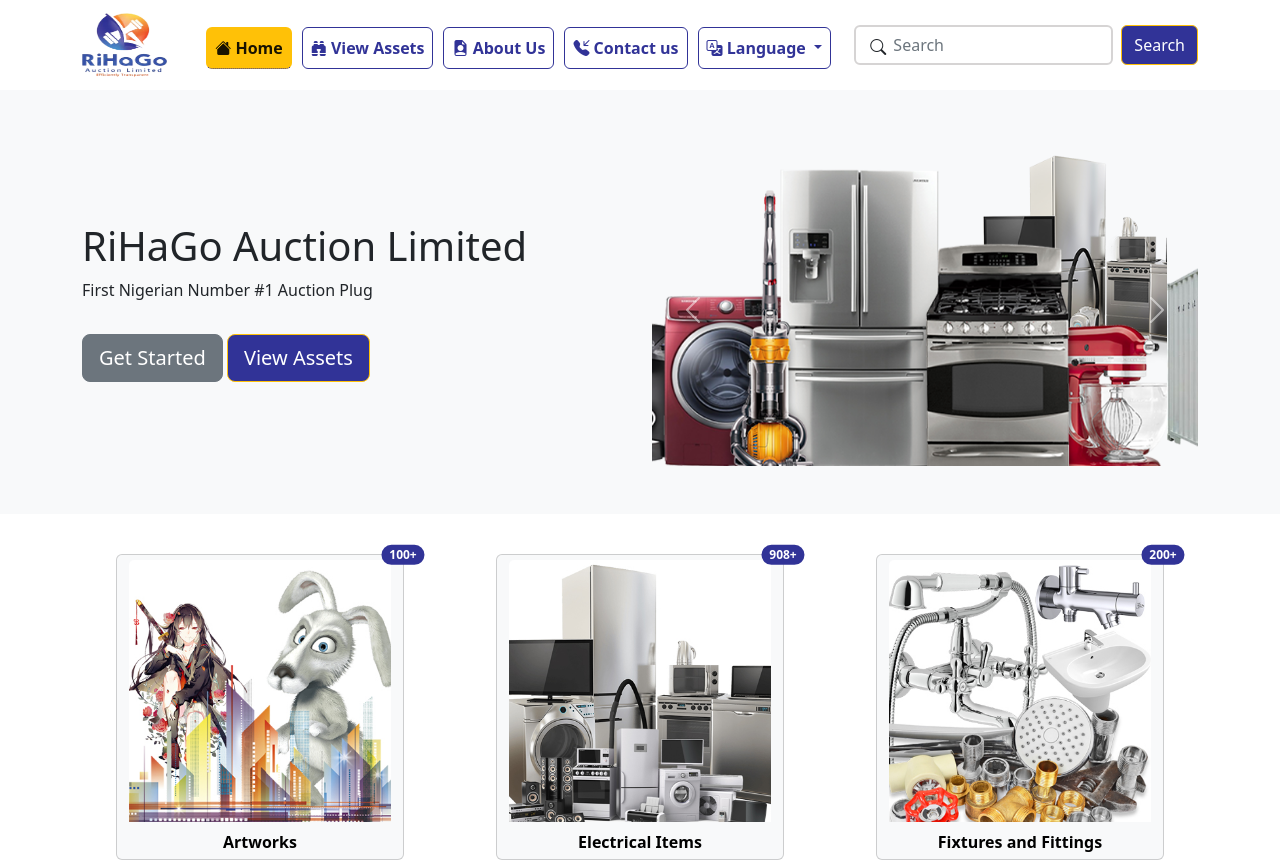
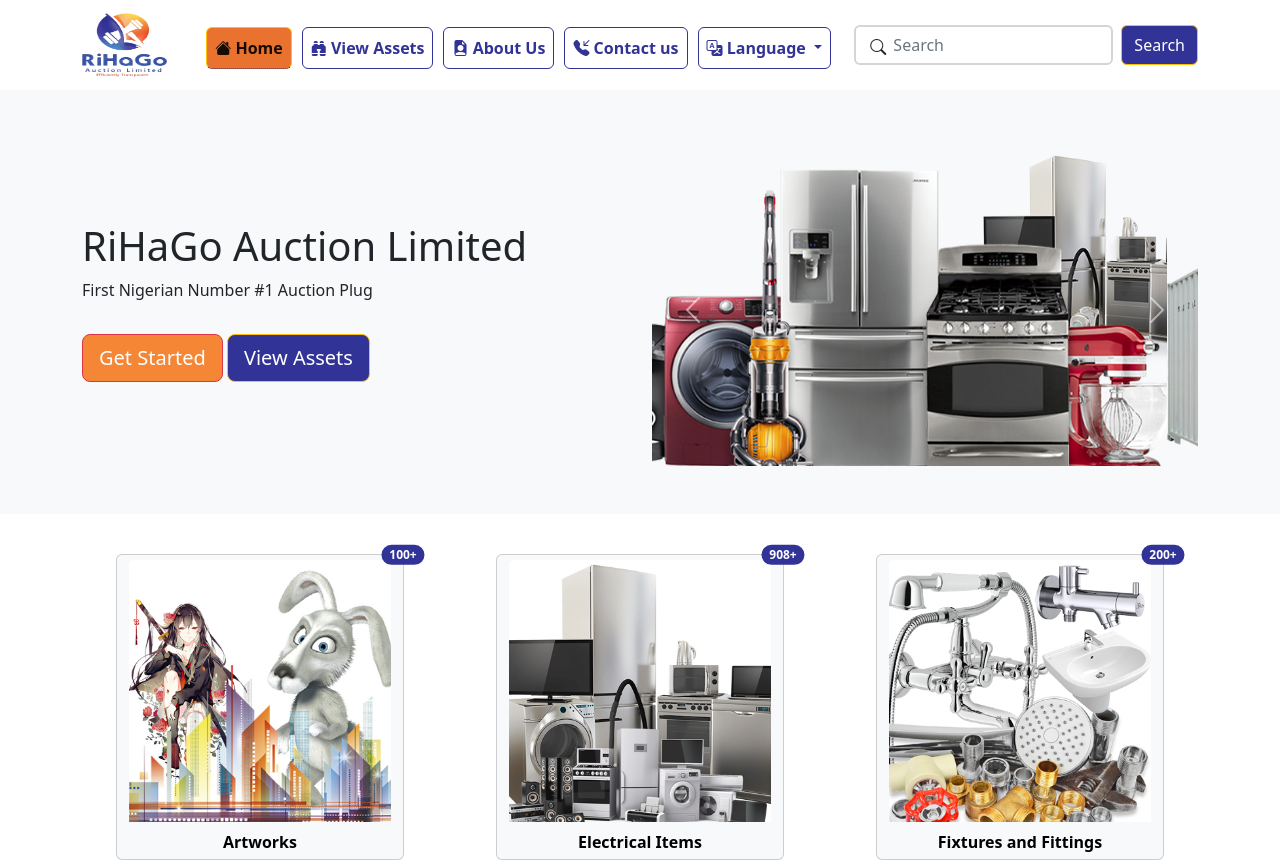
Before and after one commit to joseph-anselm/rihago, a website: page index.html in a window 1280 px wide. Shown: the top 863 px of the page. Drawn offline with nearby package versions, Linux system fonts and the light colour scheme.

Commit message:
Rihago form commit

```diff
--- a/css/main.css
+++ b/css/main.css
@@ -47,7 +47,7 @@
   margin: 0 5px;
 }
 .nav-item .nav-link:hover {
-  color: #e8722e;
+  color: #313397;
   border-bottom: 1px solid #313397;
 }
 
@@ -56,6 +56,7 @@
 }
 .nav-item .active {
   border-bottom: 1px dotted #313397;
+  background-color: #e8722e;
 }
 .card-body p {
   position: absolute;
--- a/index.html
+++ b/index.html
@@ -271,7 +271,7 @@
                 <p>First Nigerian Number #1 Auction Plug</p>
                 <button
                   type="button"
-                  class="btn btn-secondary btn-lg mt-3"
+                  class="btn btn-danger bg-warning btn-lg mt-3"
                 >
                   Get Started
                 </button>
```
